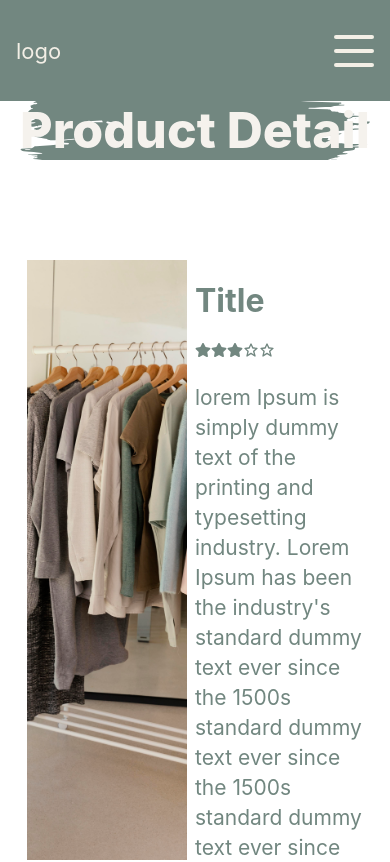
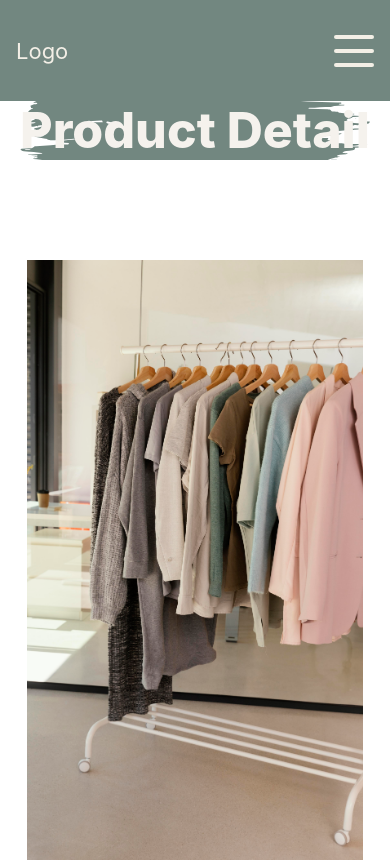
Before and after one commit to zeinabkassem896/furniture_front, a React (Create React App) app: page /product-detail in a window 390 px wide. Shown: the top 862 px of the page. Built offline with nearby package versions, Linux system fonts and the light colour scheme.

Commit message:
adding context & prduct detail responsiveness

```diff
--- a/src/App.js
+++ b/src/App.js
@@ -1,6 +1,6 @@
-import React from "react";
+import React, { useState } from "react";
 import { Routes, Route } from "react-router-dom";
-import { Context } from "./Context";
+import { AppContext } from "./Context";
 
 import Header from "./components/Header/Header";
 import Footer from "./components/Footer/Footer";
@@ -15,9 +15,14 @@ import "./App.css";
 
 function App() {
 
+  const [ path, setPath ] = useState('/');
+
+	const dispatchUserEvent = ( payload) => {
+    setPath(payload)
+	};
+
   return (
-    <Context.Provider value={window.location.pathname}>
-    <div className="App">
+    <AppContext.Provider value={{ path, dispatchUserEvent }}>    <div className="App">
       <Header/>
         <Routes>
           <Route>
@@ -30,7 +35,7 @@ function App() {
         </Routes>
       <Footer/>
     </div>
-    </Context.Provider>
+    </AppContext.Provider>
   )
 }
 
--- a/src/Context.js
+++ b/src/Context.js
@@ -1,3 +1,3 @@
 import { createContext } from 'react';
 
-export const Context = createContext(window.location.pathname);
+export const AppContext = createContext();
--- a/src/components/Header/Header.css
+++ b/src/components/Header/Header.css
@@ -134,6 +134,10 @@
     color: var(--primary);
     text-decoration: none;
 }
+.mobile_menu_home_list{
+    color: var(--secondary);
+    text-decoration: none;
+}
 
 @keyframes move {
     from { right: -20vw; }
--- a/src/components/Header/Header.js
+++ b/src/components/Header/Header.js
@@ -1,6 +1,7 @@
 import React, { useState, useEffect, useContext } from "react";
-import { Context } from '../../Context';
 import { Link } from "react-router-dom";
+import { AppContext } from '../../Context';
+
 
 import { ClickAwayListener } from '@mui/base';
 import { BiUser, BiCart } from 'react-icons/bi';
@@ -9,9 +10,8 @@ import "./Header.css";
 
 
 function Header(){
-
-    const value = useContext(Context);
-    const[ openMobileMenu , setOpenMobileMenu] = useState(0)
+    const { path } = useContext(AppContext);
+    const[ openMobileMenu , setOpenMobileMenu] = useState(0);
 
     const toggleMobileMenu = ()=>{
         if(openMobileMenu === 1){
@@ -30,14 +30,10 @@ function Header(){
         setOpenMobileMenu(0);
     }
 
-    useEffect(()=>{
-        console.log("Must be fixed ", value )
-    },[])
-
-
 
     return(
-            <div className={window.location.pathname === '/' ? 'header header_home' : 'header'}>
+            <div className={path === '/' ? 'header header_home' : 'header'}>
+
                 <div className="header_div header_flex">
                     <Link className="header_menu" to="/">Logo</Link>
                     <div className="header_flex header_rest">
@@ -59,7 +55,8 @@ function Header(){
                 <ClickAwayListener onClickAway={handleClickAway}>
 
                 <div className="mobile_menu">
-                    <div> logo</div>
+                    <Link className="mobile_menu_home_list" to="/"> Logo </Link>
+
                     <div>
                         <input type="checkbox" id="checkbox" />
                         <label htmlFor="checkbox" className="toggle" onClick={toggleMobileMenu}>
--- a/src/pages/About/About.js
+++ b/src/pages/About/About.js
@@ -1,7 +1,15 @@
-import React from 'react';
+import React, { useEffect, useContext } from 'react';
+import { AppContext } from '../../Context';
+
 
 
 function About(){
+    const { dispatchUserEvent } = useContext(AppContext);
+
+    useEffect(()=>{
+        dispatchUserEvent('/about');
+    },[])
+
     return(
         <h1>About</h1>
     )
--- a/src/pages/Home/Home.js
+++ b/src/pages/Home/Home.js
@@ -1,4 +1,4 @@
-import React from "react";
+import React, { useEffect, useContext } from "react";
 import Banner from "../../components/Banner/Banner";
 import Section from "../../components/Sections/Section";
 import Services from "../../components/Services/Services";
@@ -6,6 +6,8 @@ import Testimonial from "../../components/Testimonial/Testimonial";
 import Title from "../../components/Title/Title";
 import RoundButton from '../../components/RoundButton/RoundButton';
 import Card from '../../components/Card/Card';
+import { AppContext } from '../../Context';
+
 
 import { Link } from "react-router-dom";
 
@@ -19,9 +21,16 @@ import Img7 from "../../Images/ilya-mondryk-gR9Iyu7eYUI-unsplash.jpg";
 import Img8 from "../../Images/the-ian-ZCoqcrWp9GY-unsplash.jpg";
 
 
-import "../Home/Home.css";
+import "./Home.css";
 
 function Home() {
+
+    const { dispatchUserEvent } = useContext(AppContext);
+
+    useEffect(()=>{
+        dispatchUserEvent('/');
+    },[])
+
     return (
         <>
             <Banner/>
--- a/src/pages/NotFound/NotFound.js
+++ b/src/pages/NotFound/NotFound.js
@@ -1,7 +1,15 @@
-import React from 'react';
+import React, { useEffect, useContext } from 'react';
+import { AppContext } from "../../Context";
+
 import './NotFound.css';
 
 function NotFound(){
+    const { dispatchUserEvent } = useContext(AppContext);
+
+    useEffect(()=>{
+        dispatchUserEvent('/product-detail');
+    },[])
+
     return(
         <div className='notfound'>
             <h1>Page Not Found</h1>
--- a/src/pages/Product/Product.js
+++ b/src/pages/Product/Product.js
@@ -1,15 +1,20 @@
-import React, { useState, useEffect } from 'react';
-import './Product.css';
+import React, { useState, useEffect, useContext } from 'react';
+import { AppContext } from '../../Context';
 import Card from '../../components/Card/Card';
 import Title from '../../components/Title/Title';
 import RoundButton from '../../components/RoundButton/RoundButton';
+
 import { BiSearch } from 'react-icons/bi';
 import { BsX } from 'react-icons/bs';
 
-
 import Img1 from '../../Images/clothes-store-with-rack-clothes.jpg'
 
+import './Product.css';
+
+
 function Product(){
+    const { dispatchUserEvent } = useContext(AppContext);
+
     const [showSearch, setShowSearch] = useState(true);
     const [items, setItems] = useState([
         {title:'name', rating: 5},
@@ -33,7 +38,9 @@ function Product(){
 
     useEffect(()=>{
         window.scrollTo({top: 0, left: 0, behavior: 'smooth'});
-        setFilteredItems(items)
+        setFilteredItems(items);
+        dispatchUserEvent('/product');
+
     },[])
 
 
--- a/src/pages/ProductDetail/ProductDetail.css
+++ b/src/pages/ProductDetail/ProductDetail.css
@@ -28,3 +28,16 @@
     justify-content: space-between;
     margin-top: 50px;
 }
+/* phone version */
+@media (max-width: 480px) {
+    .product_detail_flex{
+        flex-direction: column;
+    }
+    .product_detail_div1{
+        width: 100%;
+    }
+    .product_detail_buttons{
+        flex-direction: column;
+        gap: 10px
+    }
+}
--- a/src/pages/ProductDetail/ProductDetail.js
+++ b/src/pages/ProductDetail/ProductDetail.js
@@ -1,12 +1,20 @@
-import React from "react";
-import './ProductDetail.css';
+import React, { useEffect, useContext } from "react";
+import { AppContext } from "../../Context";
 import Title from "../../components/Title/Title";
 import Rating from "../../components/Rating/Rating";
 import RoundButton from "../../components/RoundButton/RoundButton";
 
 import Img1 from "../../Images/clothes-store-with-rack-clothes.jpg";
 
+import './ProductDetail.css';
+
 function ProductDetail(){
+    const { dispatchUserEvent } = useContext(AppContext);
+
+    useEffect(()=>{
+        dispatchUserEvent('/product-detail');
+    },[])
+
     return(
         <>
         <Title title={'Product Detail'}/>
```
